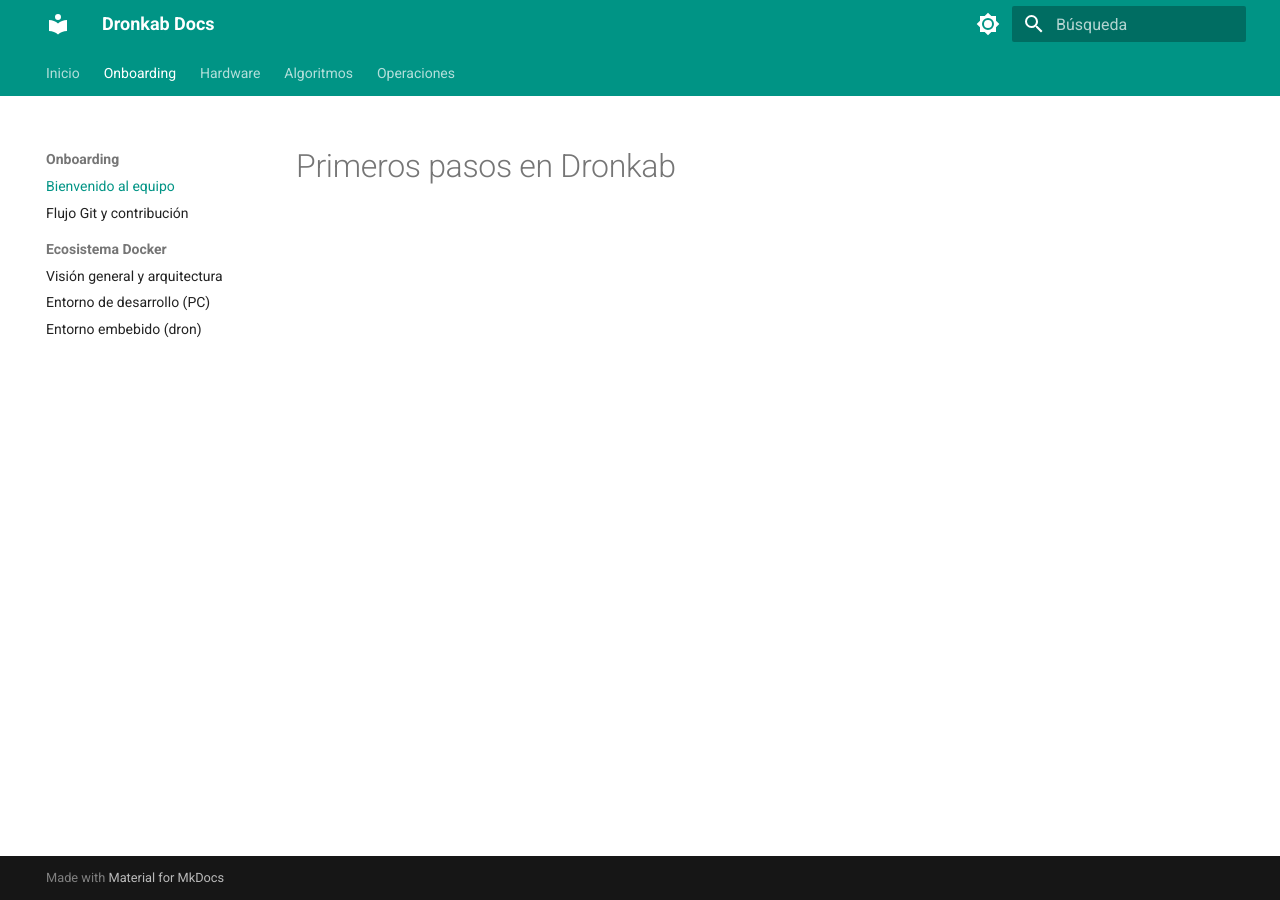
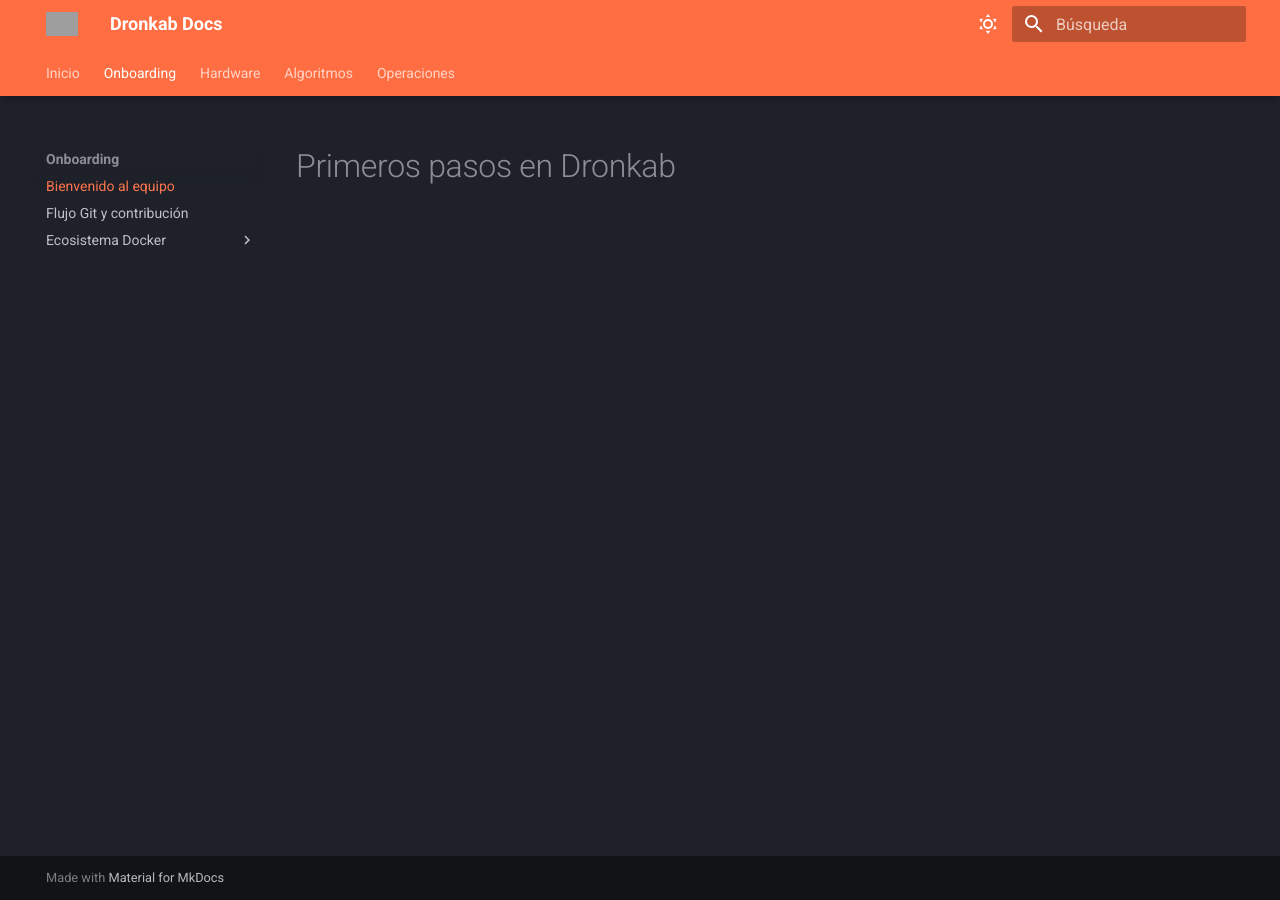
Before and after one commit to Dronkab-UNAQ/dronkab-docs, an MkDocs documentation site: the page built from docs/onboarding/primeros_pasos.md, in a window 1280 px wide. Built offline with MkDocs 1.6.1 and Material for MkDocs 9.7.7, drawn with Linux system fonts in a browser that asks for light colours; grey boxes are pictures that could not be loaded.

Commit message:
docs: enhance mkdocs.yml with visual identity and features
Updated theme settings and navigation features in mkdocs.yml.

```diff
--- a/mkdocs.yml
+++ b/mkdocs.yml
@@ -1,33 +1,51 @@
 site_name: Dronkab Docs
 site_description: Base de conocimiento técnico y documentación viva de Dronkab.
 site_author: Equipo Dronkab
-site_url: https://dronkab-unaq.github.io/dronkab-docs/ # Ajusta según la organización exacta
+site_url: https://dronkab-unaq.github.io/dronkab-docs/
 
 theme:
   name: material
   language: es
+
+  # Identidad visual (rutas relativas a la carpeta docs/)
+  logo: assets/img/logo_dronkab.png
+  favicon: assets/img/favicon.ico
+
+  # Paleta de colores con conmutador automatico claro/oscuro
   palette:
-    # Esquema claro (modo día)
+    # Modo oscuro (predeterminado para entorno de ingenieria)
+    - scheme: slate
+      primary: deep orange
+      accent: cyan
+      toggle:
+        icon: material/weather-sunny
+        name: Cambiar a modo claro
+
+    # Modo claro
     - scheme: default
-      primary: teal
+      primary: blue grey
       accent: deep orange
       toggle:
-        icon: material/brightness-7
+        icon: material/weather-night
         name: Cambiar a modo oscuro
-    # Esquema oscuro (modo noche)
-    - scheme: slate
-      primary: teal
-      accent: deep orange
-      toggle:
-        icon: material/brightness-4
-        name: Cambiar a modo claro
+
+  # Funcionalidades de navegacion e interaccion visual
   features:
-    - navigation.tabs          # Pestañas superiores por categoría
-    - navigation.sections      # Secciones colapsables en barra lateral
-    - navigation.top           # Botón para volver arriba
-    - search.suggest           # Sugerencias dinámicas en el buscador
-    - search.highlight         # Resaltado de términos de búsqueda
-    - content.code.copy        # Botón para copiar código al portapapeles
+    - navigation.instant        # Carga ultra-rapida tipo SPA (Single Page Application)
+    - navigation.tracking       # Resalta la seccion actual en el menu segun el scroll
+    - navigation.tabs           # Barra superior de pestañas tematicas
+    - navigation.tabs.sticky    # Mantiene visibles las pestañas al desplazarse hacia abajo
+    - navigation.top            # Boton flotante para regresar arriba
+    - navigation.indexes        # Permite hacer clic en la carpeta contenedora
+    - toc.follow                # El menu lateral derecho sigue el scroll del lector
+    - search.suggest            # Sugerencias instantaneas al teclear en el buscador
+    - search.highlight          # Resalta las coincidencias dentro de la pagina
+    - content.code.copy         # Boton de copiar con un clic en cada bloque de codigo
+    - content.action.edit       # Boton para sugerir cambios directos en GitHub
+
+# Enlace de estilos CSS personalizados
+extra_css:
+  - stylesheets/extra.css
 
 markdown_extensions:
   # Cajas de advertencia y notas (Callouts / Admonitions)
```
